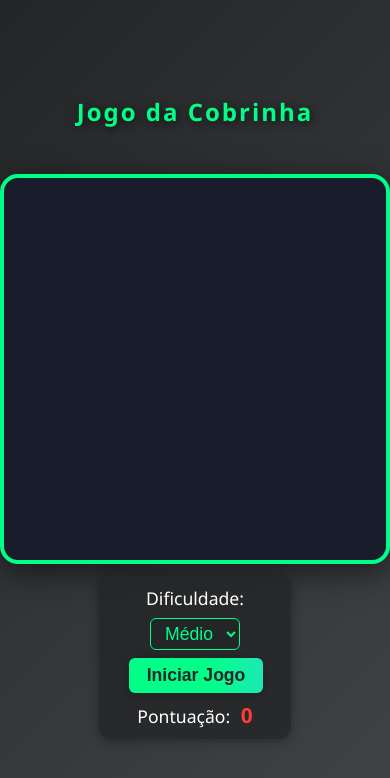
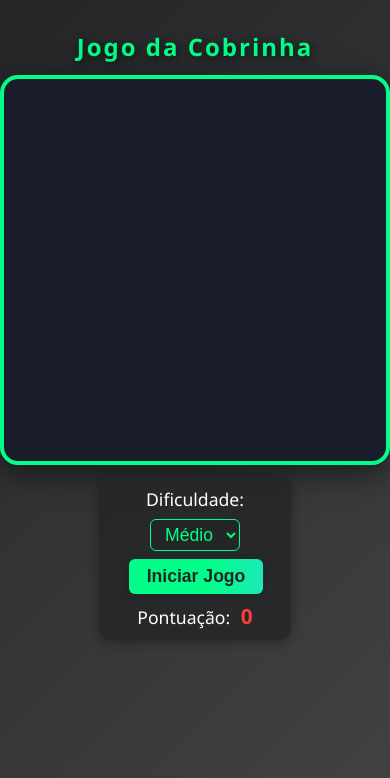
Before and after one commit to D1nin/Cobrinha, a plain HTML site: page index.html in a window 390 px wide. Drawn offline with Linux system fonts and the light colour scheme.

Commit message:
Update estilo.css

```diff
--- a/css/estilo.css
+++ b/css/estilo.css
@@ -7,25 +7,17 @@ body {
     display: flex;
     flex-direction: column;
     align-items: center;      /* Centraliza horizontalmente */
-    justify-content: center;  /* Centraliza verticalmente */
+    /* Removido justify-content: center para não centralizar verticalmente */
 }
 
 h1 {
     margin-top: 30px;
+    margin-bottom: 12px; /* Espaço menor abaixo do título */
     font-size: 2.5rem;
     letter-spacing: 2px;
     color: #00ff88;
     text-shadow: 1px 2px 8px #000a;
-    text-align: center; /* Centraliza texto */
-}
-
-.canvas {
-    background-color: #181c2b;
-    display: block;
-    margin: 30px auto 10px auto;
-    border: 4px solid #00ff88;
-    border-radius: 18px;
-    box-shadow: 0 8px 32px #0008;
+    text-align: center;
 }
 
 #painel-controle {
@@ -36,9 +28,18 @@ h1 {
     flex-direction: row;
     align-items: center;
     justify-content: center;
-    padding: 22px 38px 18px 38px;
-    margin: 0 auto 40px auto;
+    padding: 18px 38px 14px 38px; /* Padding um pouco menor */
+    margin: 0 auto 12px auto; /* Menos espaço abaixo */
     gap: 20px;
+}
+
+.canvas {
+    background-color: #181c2b;
+    display: block;
+    margin: 0 auto 10px auto; /* Junta mais do topo */
+    border: 4px solid #00ff88;
+    border-radius: 18px;
+    box-shadow: 0 8px 32px #0008;
 }
 
 label, select, button, p {
@@ -96,8 +97,43 @@ button:hover {
         flex-direction: column;
         padding: 12px 5vw 10px 5vw;
         gap: 8px;
+        margin-bottom: 12px; /* Ajuste para manter próximo do topo no mobile */
     }
     h1 {
         font-size: 1.5rem;
     }
 }
+    cursor: pointer;
+    margin-left: 10px;
+    box-shadow: 0 2px 8px #0003;
+    transition: background 0.2s, color 0.2s;
+}
+
+button:hover {
+    background: linear-gradient(90deg, #1de9b6 60%, #00ff88 100%);
+    color: #181c2b;
+}
+
+#pontuacao {
+    font-size: 1.3rem;
+    color: #ff3c38;
+    font-weight: bold;
+    margin-left: 6px;
+}
+
+@media (max-width: 500px) {
+    .canvas {
+        width: 98vw !important;
+        height: 98vw !important;
+        max-width: 98vw;
+        max-height: 98vw;
+    }
+    #painel-controle {
+        flex-direction: column;
+        padding: 12px 5vw 10px 5vw;
+        gap: 8px;
+    }
+    h1 {
+        font-size: 1.5rem;
+    }
+}
```
